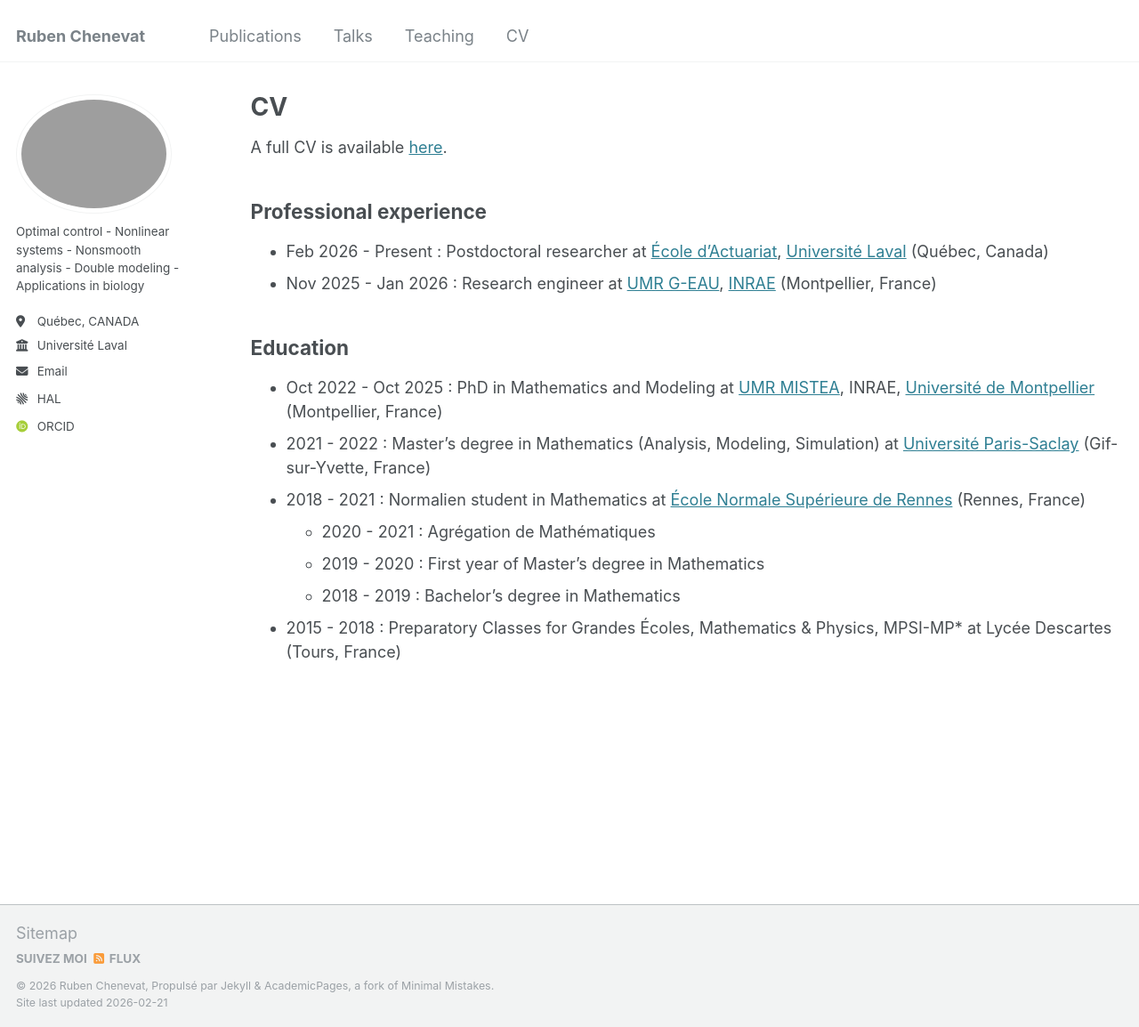
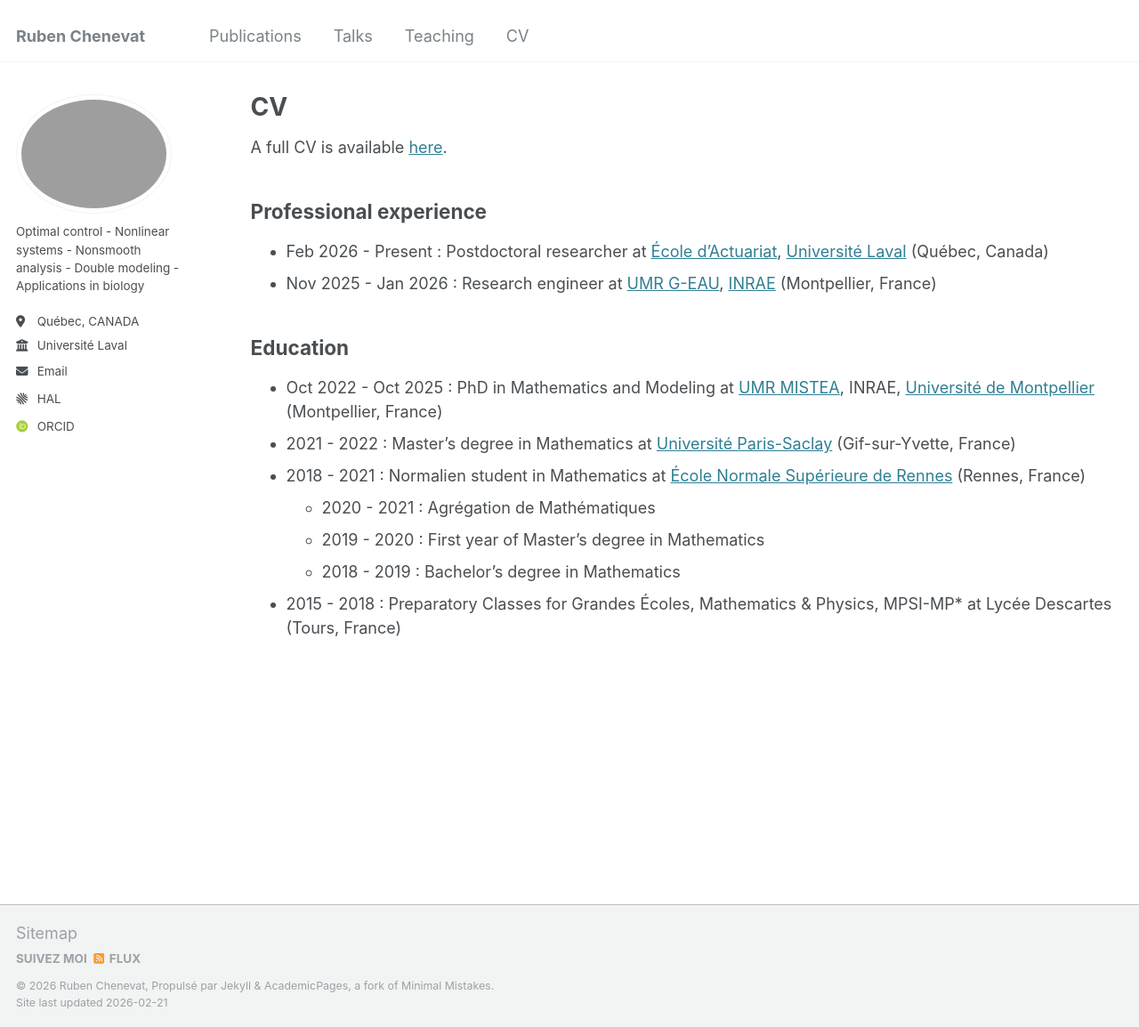
Before and after one commit to rubenchenevat/rubenchenevat.github.io, a Jekyll site: the page built from _pages/cv.md, in a window 1280 px wide and 1154 px high. Shown: the whole window at 89% size. Built offline with Jekyll 4.4.1, drawn with Linux system fonts in a browser that asks for light colours; some web fonts are replaced.

Commit message:
Update cv.md

```diff
--- a/_pages/cv.md
+++ b/_pages/cv.md
@@ -19,7 +19,7 @@ A full CV is available [here](/files/CV_english.pdf){:target="_blank"}.
 ## Education
 
 * Oct 2022 - Oct 2025 : PhD in Mathematics and Modeling at [UMR MISTEA](https://eng-mistea.montpellier.hub.inrae.fr/){:target="_blank"}, INRAE, [Université de Montpellier](https://www.umontpellier.fr/en/){:target="_blank"} (Montpellier, France)
-* 2021 - 2022 : Master's degree in Mathematics (Analysis, Modeling, Simulation) at [Université Paris-Saclay](https://www.universite-paris-saclay.fr/en){:target="_blank"} (Gif-sur-Yvette, France)
+* 2021 - 2022 : Master's degree in Mathematics at [Université Paris-Saclay](https://www.universite-paris-saclay.fr/en){:target="_blank"} (Gif-sur-Yvette, France)
 * 2018 - 2021 : Normalien student in Mathematics at [&Eacute;cole Normale Supérieure de Rennes](https://www.ens-rennes.fr/){:target="_blank"} (Rennes, France)
   * 2020 - 2021 : Agrégation de Mathématiques
   * 2019 - 2020 : First year of Master's degree in Mathematics
```
